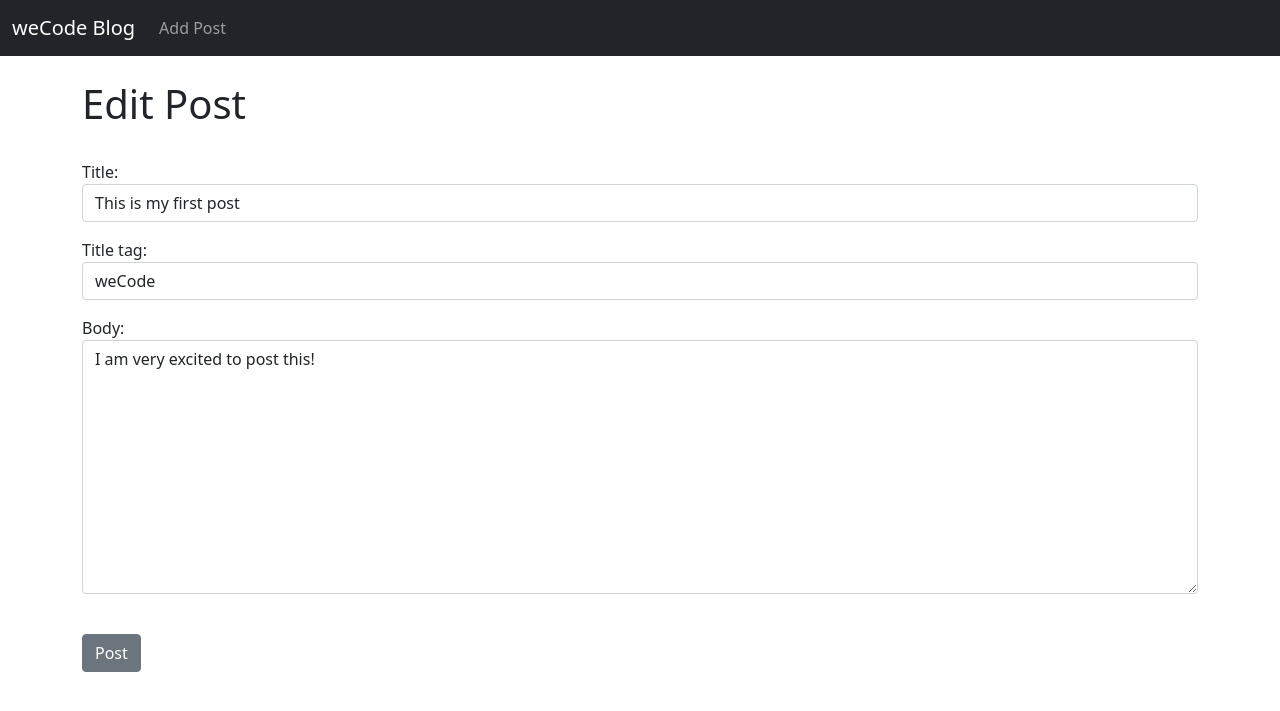
After one commit to AnasBuhayh/weCode-deprecated, a Django app: page /update_post/1 in a window 1280 px wide. The commit adds this page. Shown: the top 711 px of the page. Run offline with Django 3.2, Linux system fonts and the light colour scheme; data comes from the database, SQL or seed files in the repository; both versions use the stored data as it was after the commit.

Commit message:
added update and delete post

```diff
--- /dev/null
+++ b/weCodeBlog/forms.py
@@ -0,0 +1,25 @@
+from django import forms
+from .models import Post
+
+class AddPostForm(forms.ModelForm):
+    class Meta:
+        model = Post
+        fields = ('author', 'title', 'title_tag', 'body')
+
+        widgets = {
+            'title': forms.TextInput(attrs={'class':'form-control'}),
+            'author': forms.Select(attrs={'class':'form-control'}),
+            'title_tag': forms.TextInput(attrs={'class':'form-control'}),
+            'body': forms.Textarea(attrs={'class':'form-control'})
+        }
+
+class UpdatePostForm(forms.ModelForm):
+    class Meta:
+        model = Post
+        fields = ('title', 'title_tag', 'body')
+
+        widgets = {
+            'title': forms.TextInput(attrs={'class':'form-control'}),
+            'title_tag': forms.TextInput(attrs={'class':'form-control'}),
+            'body': forms.Textarea(attrs={'class':'form-control'})
+        }
--- a/weCodeBlog/models.py
+++ b/weCodeBlog/models.py
@@ -1,11 +1,16 @@
 from django.db import models
 from django.contrib.auth.models import User
+from django.urls import reverse
 
 class Post(models.Model):
     title = models.CharField(max_length=255)
-    title_tag = models.CharField(max_length=255, default="weCode")
+    title_tag = models.CharField(max_length=255)
     author = models.ForeignKey(User, on_delete=models.CASCADE)
     body = models.TextField()
 
     def __str__(self):
         return self.title + ' | ' + str(self.author)
+
+    def get_absolute_url(self):
+        return reverse('post-detail', args=(str(self.id)))
+        #return reverse('home')
--- a/weCodeBlog/templates/base.html
+++ b/weCodeBlog/templates/base.html
@@ -29,7 +29,7 @@
               <div class="collapse navbar-collapse" id="navbarSupportedContent">
                 <ul class="navbar-nav me-auto mb-2 mb-lg-0">
                   <li class="nav-item">
-                    <a class="nav-link" href="#">Link</a>
+                    <a class="nav-link" href="{% url 'add-post' %}">Add Post</a>
                   </li>
                 </ul>
               </div>
--- a/weCodeBlog/templates/article_detail.html
+++ b/weCodeBlog/templates/post_detail.html
@@ -1,9 +1,10 @@
 {% extends 'base.html' %}
 {% block title %} weCode -  {{ post.title_tag }} {% endblock %}
 {% block content %}
+
 <h1>{{ post.title }}</h1>
 <small>
-    By: {{ post.author.first_name }} {{ post.author.last_name }}
+    By: {{ post.author.first_name }} {{ post.author.last_name }} | <a href="{% url 'update-post' post.pk %}">Edit</a> - <a href="{% url 'delete-post' post.pk %}">Delete</a>
 </small>
 <hr>
 {{ post.body }}
--- /dev/null
+++ b/weCodeBlog/templates/update_post.html
@@ -0,0 +1,17 @@
+{% extends 'base.html' %}
+{% block title %} weCode - Edit Post {{ post.title_tag }} {% endblock %}
+{% block content %}
+
+<h1>Edit Post</h1>
+<br>
+
+<div class="form-group">
+<form method="POST">
+    {% csrf_token %}
+    {{ form.as_p}}
+    <br>
+    <button class="btn btn-secondary">Post</button>
+</form>
+</div>
+
+{% endblock %}
--- a/weCodeBlog/urls.py
+++ b/weCodeBlog/urls.py
@@ -1,9 +1,12 @@
 from django.urls import path
 # from . import views
-from .views import HomeView, ArticleDetailView
+from .views import HomeView, PostDetailView, AddPostView, UpdatePostView, DeletePostView
 
 urlpatterns = [
     # path('', views.home, name="home")
     path('', HomeView.as_view(), name='home'),
-    path('article/<int:pk>', ArticleDetailView.as_view(), name='article-detail')
+    path('post/<int:pk>', PostDetailView.as_view(), name='post-detail'),
+    path('add_post/', AddPostView.as_view(), name='add-post'),
+    path('update_post/<int:pk>', UpdatePostView.as_view(), name='update-post'),
+    path('post/<int:pk>/delete', DeletePostView.as_view(), name='delete-post')
 ]
--- a/weCodeBlog/views.py
+++ b/weCodeBlog/views.py
@@ -1,6 +1,8 @@
 from django.shortcuts import render
-from django.views.generic import ListView, DetailView
+from django.views.generic import ListView, DetailView, CreateView, UpdateView, DeleteView
 from .models import Post
+from .forms import AddPostForm, UpdatePostForm
+from django.urls import reverse_lazy
 
 # def home(request):
 #     return render(request, 'home.html', {})
@@ -9,6 +11,21 @@ class HomeView(ListView):
     model = Post
     template_name = 'home.html'
 
-class ArticleDetailView(DetailView):
+class PostDetailView(DetailView):
     model = Post
-    template_name = 'article_detail.html'
+    template_name = 'post_detail.html'
+
+class AddPostView(CreateView):
+    model = Post
+    form_class = AddPostForm
+    template_name = 'add_post.html'
+
+class UpdatePostView(UpdateView):
+    model = Post
+    form_class = UpdatePostForm
+    template_name = 'update_post.html'
+
+class DeletePostView(DeleteView):
+    model = Post
+    template_name = 'delete_post.html'
+    success_url = reverse_lazy('home')
```
Also changed, not shown: weCodeBlog/templates/add_post.html (added, +15 -0 lines), weCodeBlog/templates/delete_post.html (added, +21 -0 lines), weCodeBlog/templates/home.html (+7 -2 lines), db.sqlite3.
